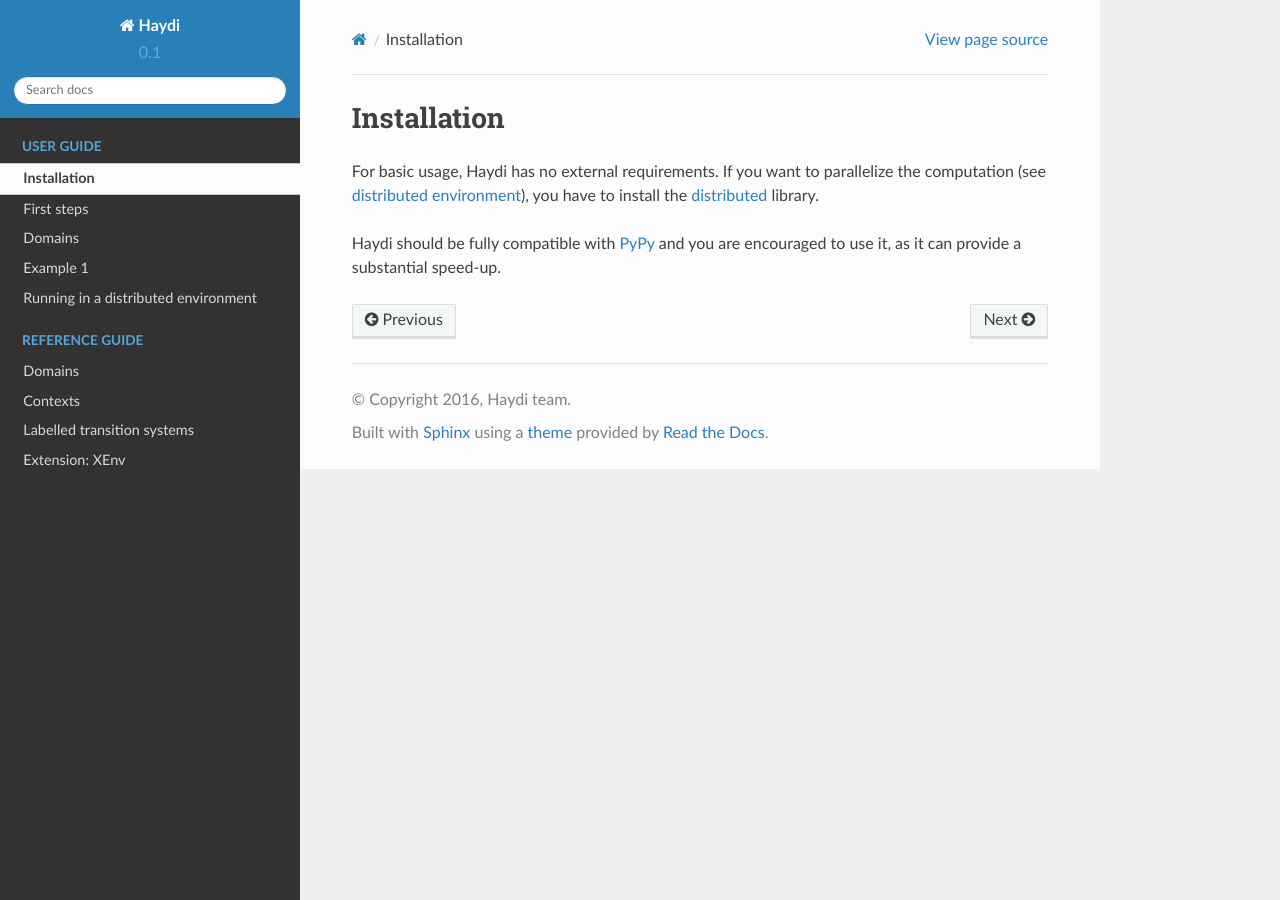
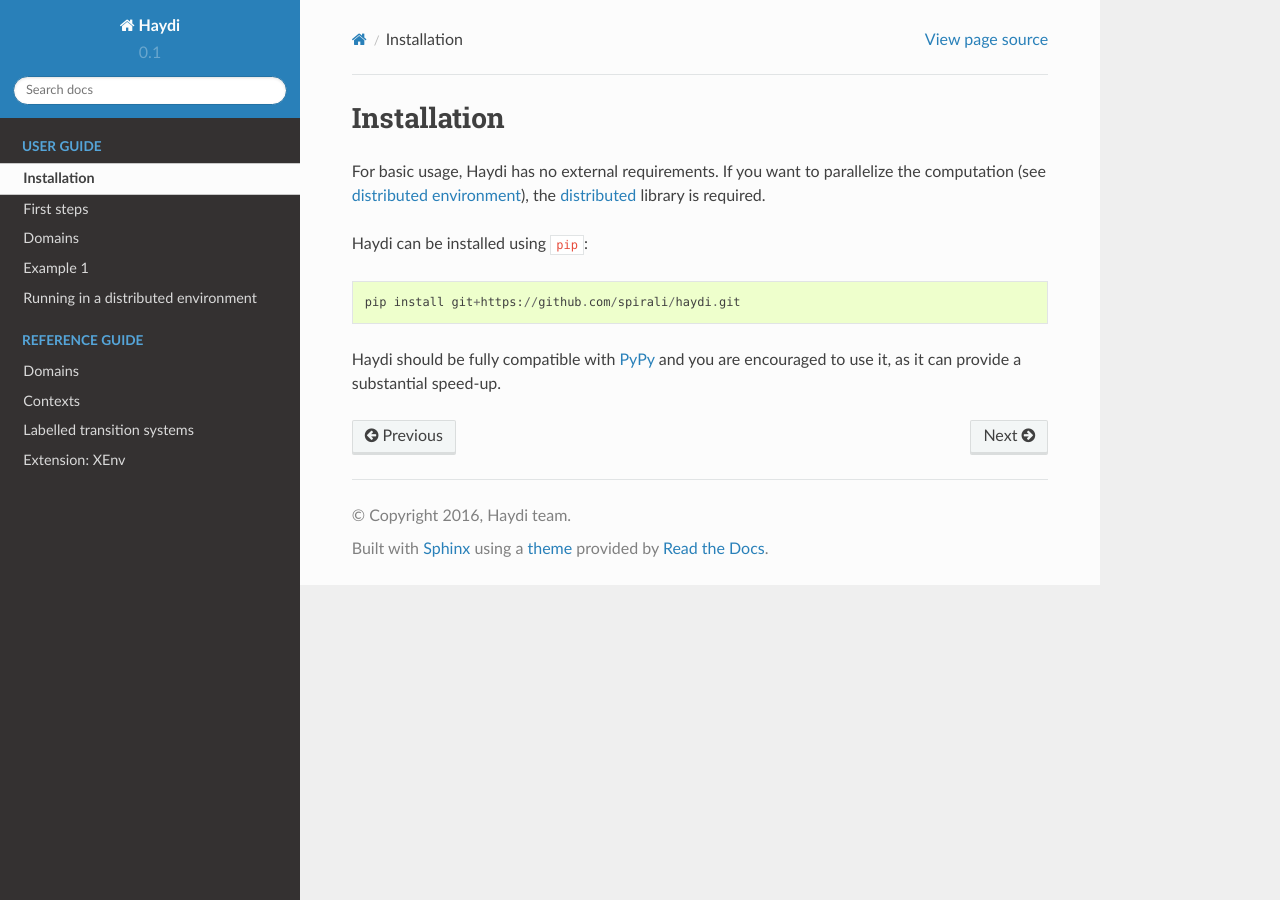
Before and after one commit to spirali/haydi, a Sphinx documentation site: the page built from docs/source/install.rst, in a window 1280 px wide. Built offline with Sphinx 7.4.7 and the Read the Docs theme 2.0.0, drawn with Linux system fonts in a browser that asks for light colours.

Commit message:
DOC: add installation command

```diff
--- a/docs/source/install.rst
+++ b/docs/source/install.rst
@@ -3,8 +3,12 @@
 ============
 For basic usage, Haydi has no external requirements.
 If you want to parallelize the computation (see
-`distributed environment <distributed.html>`_), you have to install the
-`distributed <http://distributed.readthedocs.io>`_ library.
+`distributed environment <distributed.html>`_), the
+`distributed <http://distributed.readthedocs.io>`_ library is required.
+
+Haydi can be installed using ``pip``::
+
+    pip install git+https://github.com/spirali/haydi.git
 
 Haydi should be fully compatible with `PyPy <http://pypy.org/>`_
 and you are encouraged to use it, as it can provide a substantial speed-up.
```
